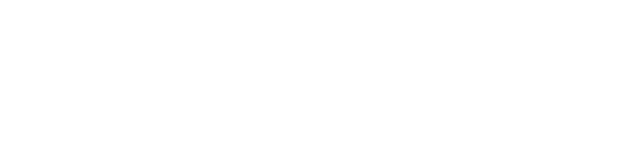
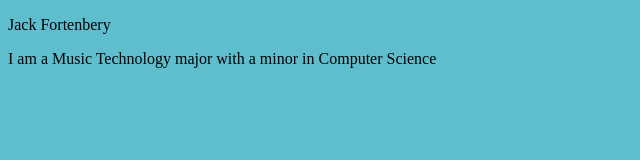
Before and after one commit to jaforten/Lab1, a plain HTML site: page homepage.html in a window 1280 px wide. Shown: the whole page, without its empty margins (0-640 px from the left). Drawn offline with Linux system fonts and the light colour scheme.

Commit message:
Adds text to the head and body of the .html file and changes background color in .css file

```diff
--- a/homepage.css
+++ b/homepage.css
@@ -0,0 +1,3 @@
+body {
+  background-color: #5FBECD;
+}
--- a/homepage.html
+++ b/homepage.html
@@ -3,11 +3,12 @@
 <html>
 
   <head>
+   <p>Jack Fortenbery</p>
     <link rel= "stylesheet" href="homepage.css">
   </head>
 
   <body>
-    <p> </p>
+    <p>I am a Music Technology major with a minor in Computer Science </p>
     <script src= "script.js"> </script>
   </body>
 </html>
```
